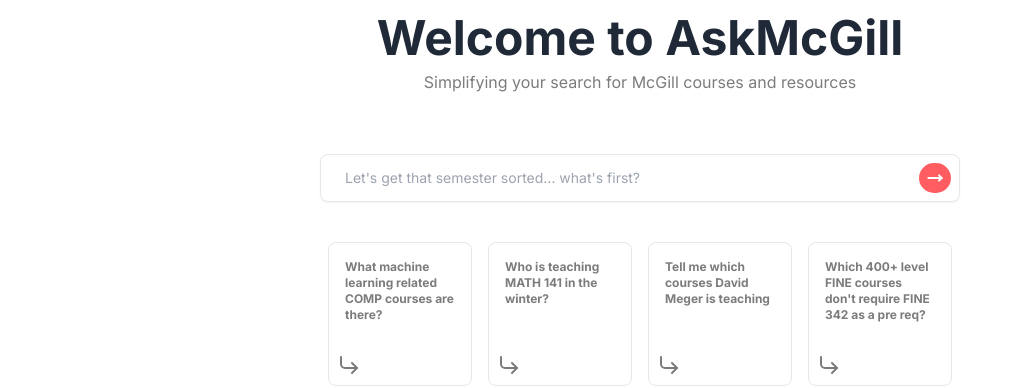
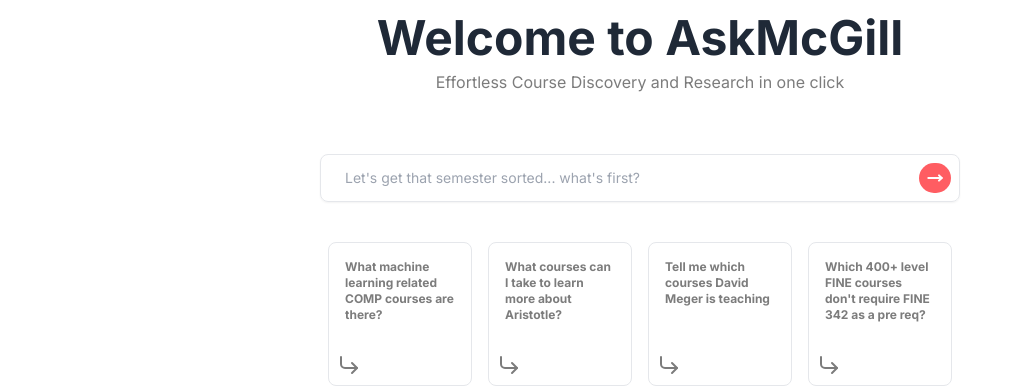
Before and after one commit to rohank36/askmcgill_client, a Next.js app: page / in a window 1280 px wide. Shown: the part 190-578 px from the top of the page, without its empty margins (0-1025 px from the left). Built offline with nearby package versions, Linux system fonts and the light colour scheme.

Commit message:
prompt + header small change

```diff
--- a/src/app/components/Header.tsx
+++ b/src/app/components/Header.tsx
@@ -6,10 +6,12 @@ const Header = () => {
             <Image src="/askmcgill_icon.png" alt="AskMcGill Logo" width={75} height={75}/>
             <h1 className="font-bold text-5xl text-headlineText mt-12">Welcome to AskMcGill</h1>
             <h3 className="text-md text-regularText mt-2 mb-5">
-                Simplifying your search for McGill courses and resources
+                Effortless Course Discovery and Research in one click
             </h3>
         </div>
     );
 };
 
 export default Header;
+
+//Simplifying your search for McGill courses
--- a/src/app/page.tsx
+++ b/src/app/page.tsx
@@ -89,7 +89,7 @@ export default function Home() {
             <SearchBar onSubmit={handleSubmit} loading={loading} placeholder="Let's get that semester sorted... what's first?" />
             <div className="flex flex-row gap-4 mt-10">
               <Prompts onSubmit={handleSubmit} prompt="What machine learning related COMP courses are there?"/>
-              <Prompts onSubmit={handleSubmit} prompt="Who is teaching MATH 141 in the winter?"/>
+              <Prompts onSubmit={handleSubmit} prompt="What courses can I take to learn more about Aristotle?"/>
               <Prompts onSubmit={handleSubmit} prompt="Tell me which courses David Meger is teaching"/>
               <Prompts onSubmit={handleSubmit} prompt="Which 400+ level FINE courses don't require FINE 342 as a pre req?"/>
             </div>
```
